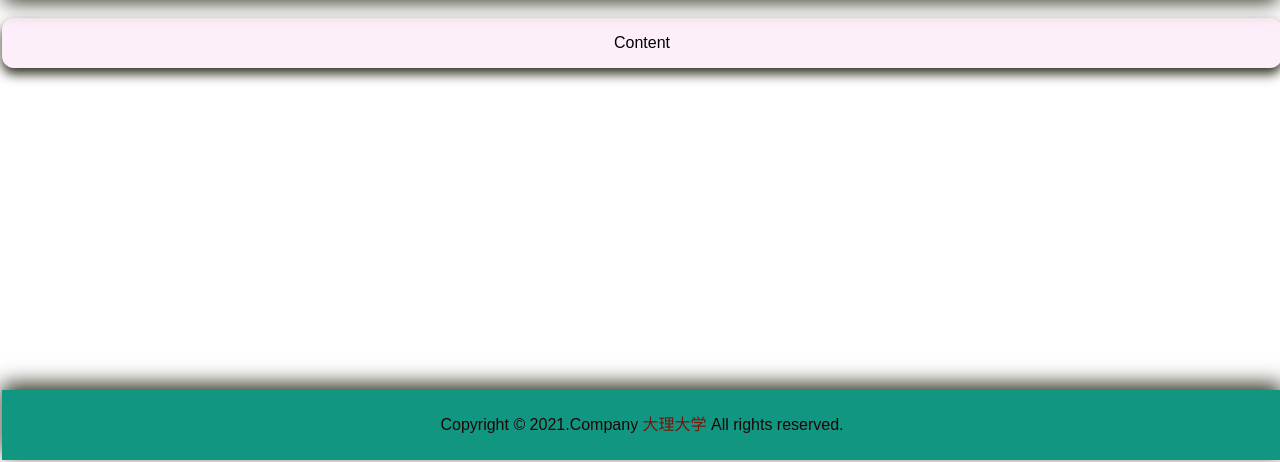
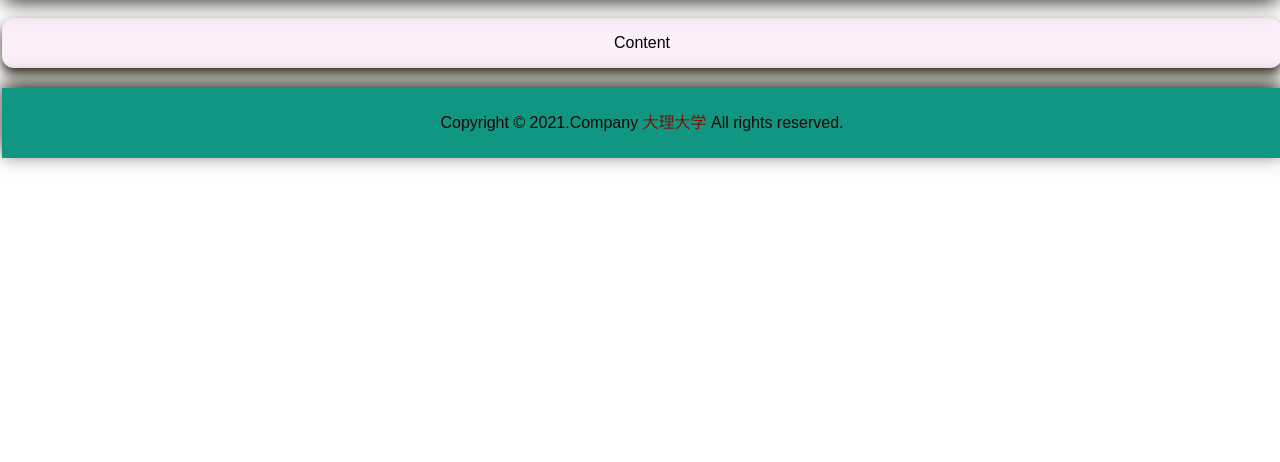
Before and after one commit to AugustineBonifacioCh/homepage, a plain HTML site: page index.html in a window 1280 px wide. Shown: the part 340-802 px from the top of the page. Drawn offline with Linux system fonts and the light colour scheme.

Commit message:
Update style.css

```diff
--- a/css/style.css
+++ b/css/style.css
@@ -117,11 +117,9 @@ nav ul li{
     box-shadow: 0 6px 12px #2e2f1f;
 }
 footer {
-    position: absolute;
-    bottom: 0;
     width: 100vw;
     height: 70px;
-    text-align: center;
+    margin-top: 20px;
     background-color: #119681;
     box-shadow: 0 -6px 20px #2e2f1f;
 }
```
